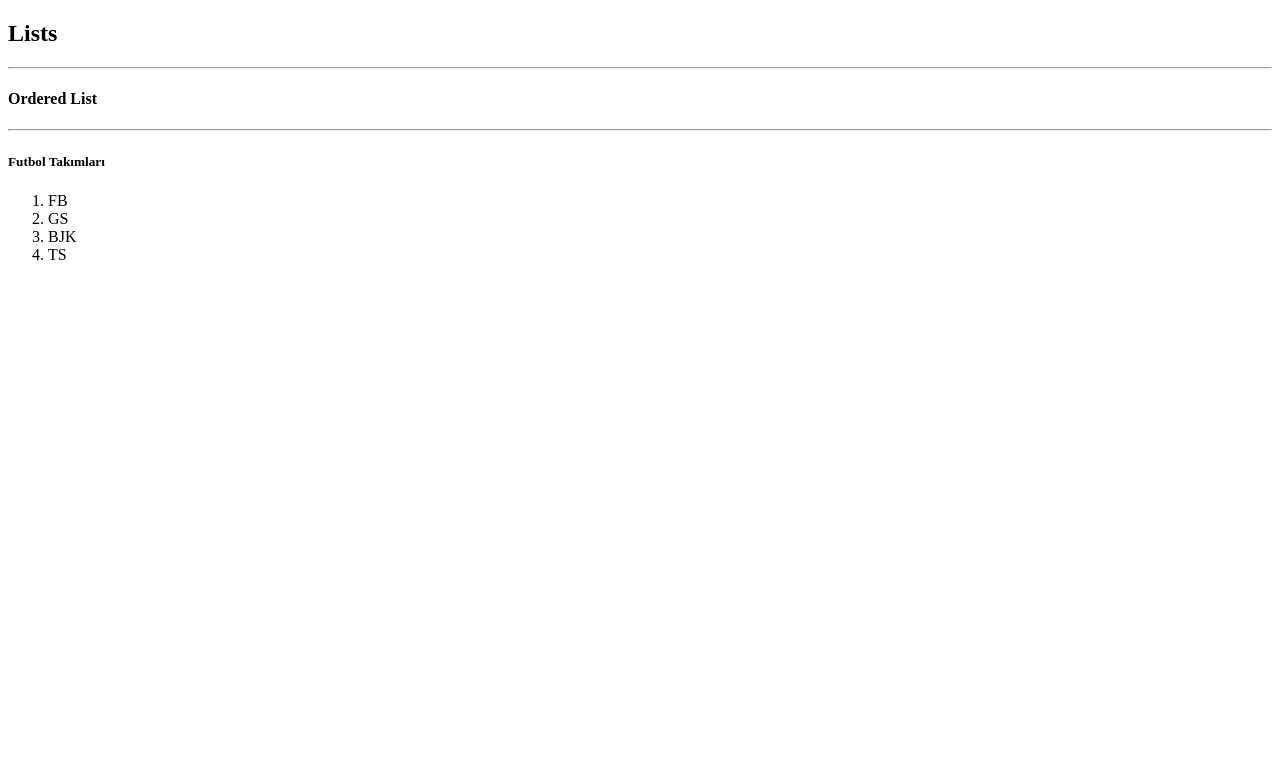
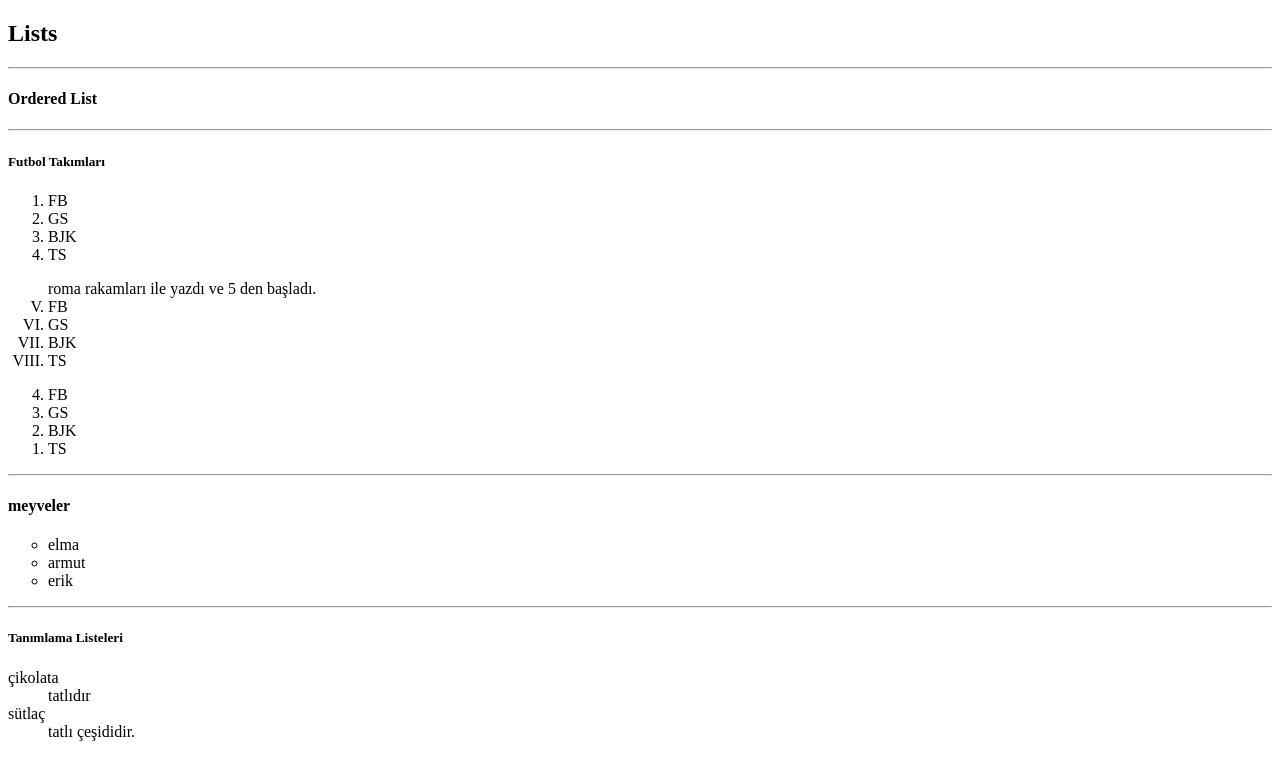
Before and after one commit to Cetin-ARAS/Html-Css.Exercises, a plain HTML site: page lists.html in a window 1280 px wide. Drawn offline with Linux system fonts and the light colour scheme.

Commit message:
listeler finish

```diff
--- a/lists.html
+++ b/lists.html
@@ -19,6 +19,35 @@
         <li>BJK</li>
         <li>TS</li>
     </ol>
+    <ol type="I" start="5">
+        roma rakamları ile yazdı ve 5 den başladı.
+        <li>FB</li>
+        <li>GS</li>
+        <li>BJK</li>
+        <li>TS</li>
+    </ol>
+    <ol reversed>
+        <!-- şuan tersen başladı. -->
+        <li>FB</li>
+        <li>GS</li>
+        <li>BJK</li>
+        <li>TS</li>
+    </ol> <hr>
+     <h4>meyveler</h4>
+    <ul type="circle">
+        <!-- ama style kullanılarak yapılır. -->
+    <li>elma</li>
+    <li>armut</li>
+    <li>erik</li>
+   </ul>
+   <hr>
+   <h5>Tanımlama Listeleri</h5>
+   <dl>
+    <dt>çikolata</dt>
+    <dd>tatlıdır</dd>
+    <dt>sütlaç</dt>
+    <dd>tatlı çeşididir.</dd>
+   </dl>
 </body>
 
 </html>
```
Also changed, not shown: index.html (+3 -0 lines).
